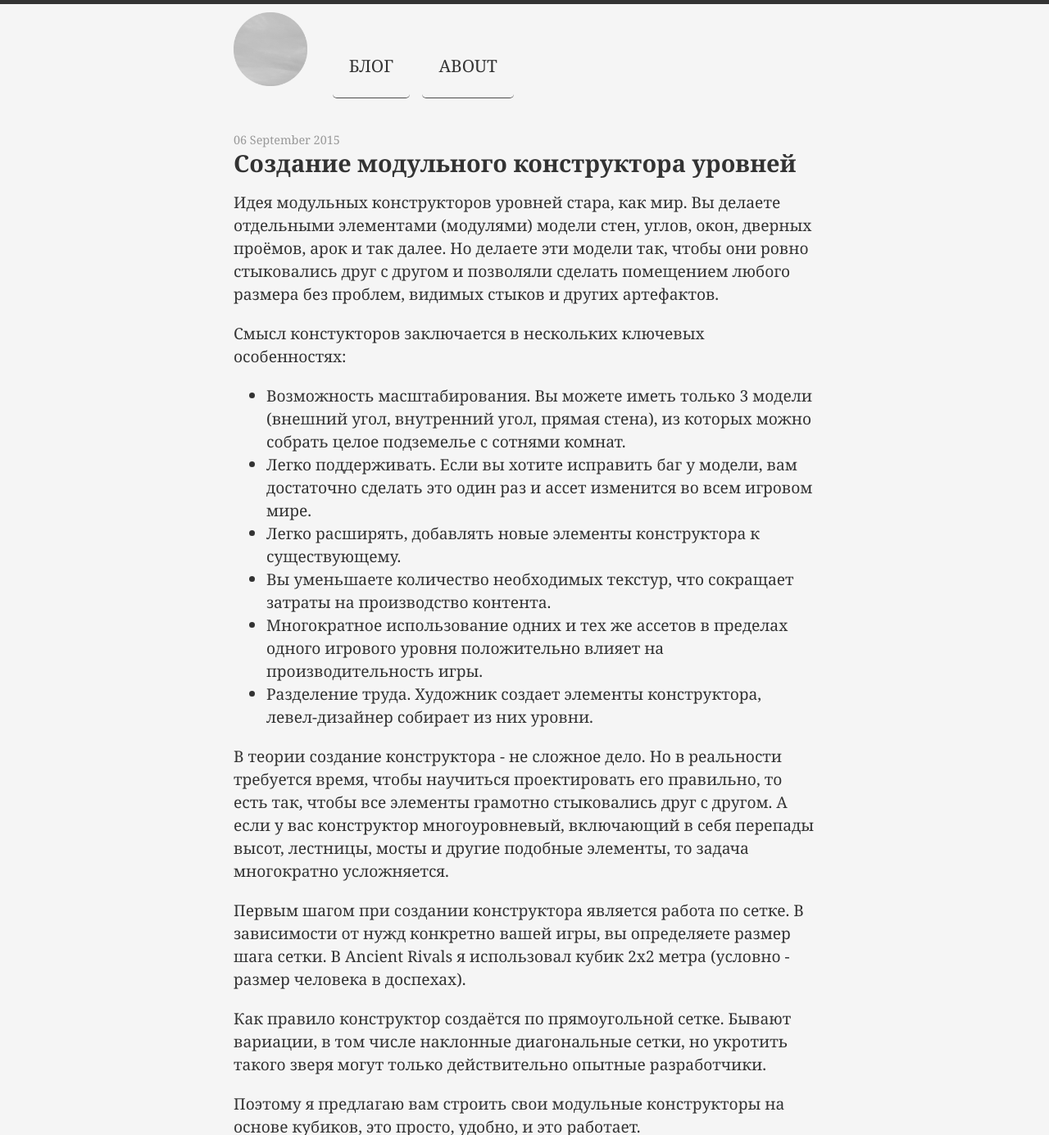
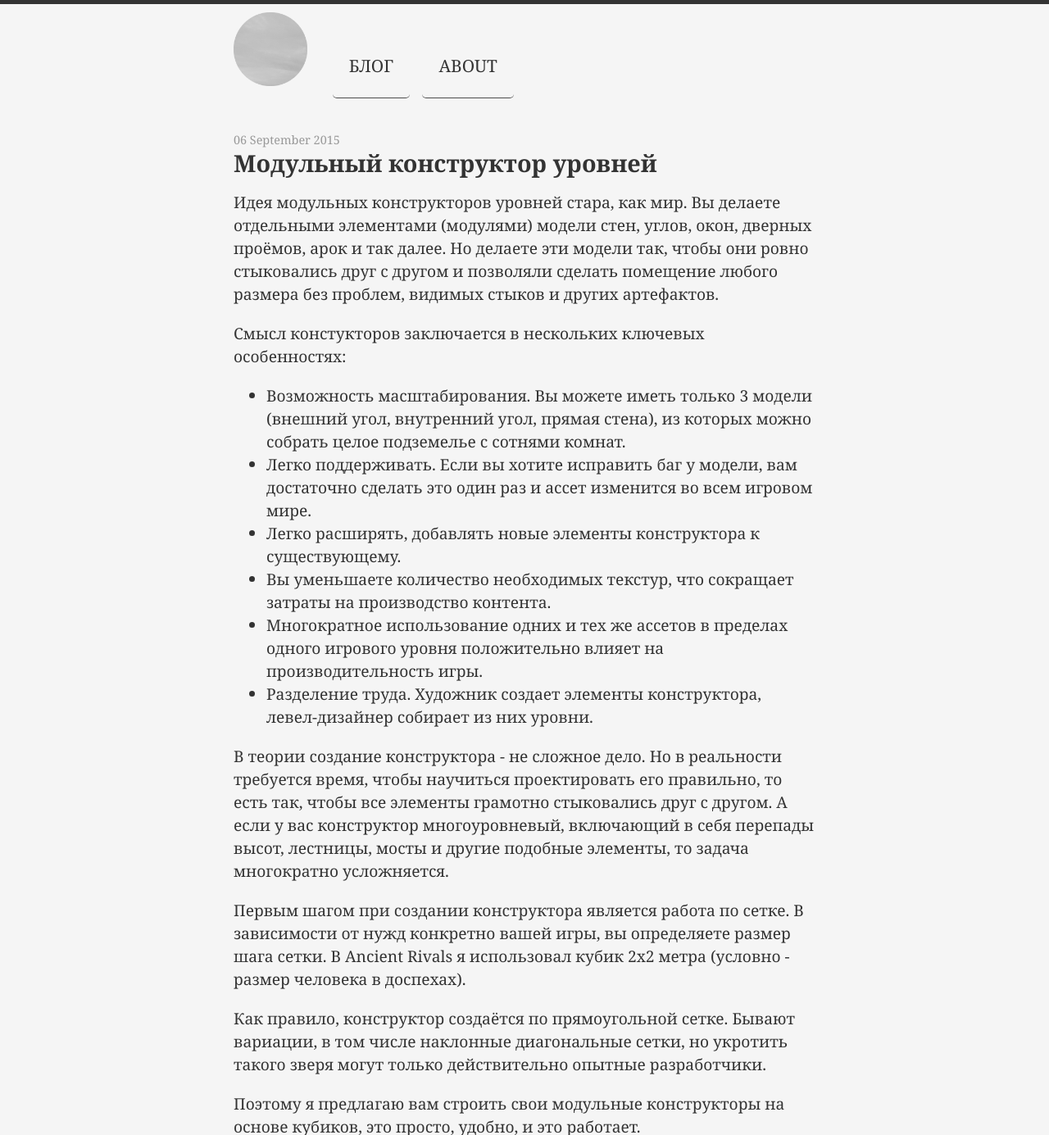
Before and after one commit to Ancientrivals/old, a Jekyll site: the page built from ru/_posts/2015-09-06-ru-modular-constructor.md, in a window 1280 px wide and 1400 px high, cut to the strip 0-1385 px from the top of the window. Shown: the whole strip at 82% size. Built offline with Jekyll 4.4.1, drawn with Linux system fonts in a browser that asks for light colours; nearby versions of some CDN libraries; some of the changed text lies outside the part shown.

Commit message:
small fixes (modular kit posts)

```diff
--- a/ru/_posts/2015-09-06-ru-modular-constructor.md
+++ b/ru/_posts/2015-09-06-ru-modular-constructor.md
@@ -1,9 +1,9 @@
 ---
 layout: ru_post
-title: Создание модульного конструктора уровней
+title: Модульный конструктор уровней
 ---
 
-Идея модульных конструкторов уровней стара, как мир. Вы делаете отдельными элементами (модулями) модели стен, углов, окон, дверных проёмов, арок и так далее. Но делаете эти модели так, чтобы они ровно стыковались друг с другом и позволяли сделать помещением любого размера без проблем, видимых стыков и других артефактов.
+Идея модульных конструкторов уровней стара, как мир. Вы делаете отдельными элементами (модулями) модели стен, углов, окон, дверных проёмов, арок и так далее. Но делаете эти модели так, чтобы они ровно стыковались друг с другом и позволяли сделать помещение любого размера без проблем, видимых стыков и других артефактов.
 
 Смысл констукторов заключается в нескольких ключевых особенностях:
 
@@ -19,7 +19,7 @@ title: Создание модульного конструктора уровн
 
 Первым шагом при создании конструктора является работа по сетке. В зависимости от нужд конкретно вашей игры, вы определяете размер шага сетки. В Ancient Rivals я использовал кубик 2х2 метра (условно - размер человека в доспехах).
 
-Как правило конструктор создаётся по прямоугольной сетке. Бывают вариации, в том числе наклонные диагональные сетки, но укротить такого зверя могут только действительно опытные разработчики.
+Как правило, конструктор создаётся по прямоугольной сетке. Бывают вариации, в том числе наклонные диагональные сетки, но укротить такого зверя могут только действительно опытные разработчики.
 
 Поэтому я предлагаю вам строить свои модульные конструкторы на основе кубиков, это просто, удобно, и это работает.
 
```
Also changed, not shown: other parts of ru/_posts/2015-09-06-ru-modular-constructor.md (+2 -3 lines), en/_posts/2015-09-06-modular-constructor.md (+10 -10 lines).
